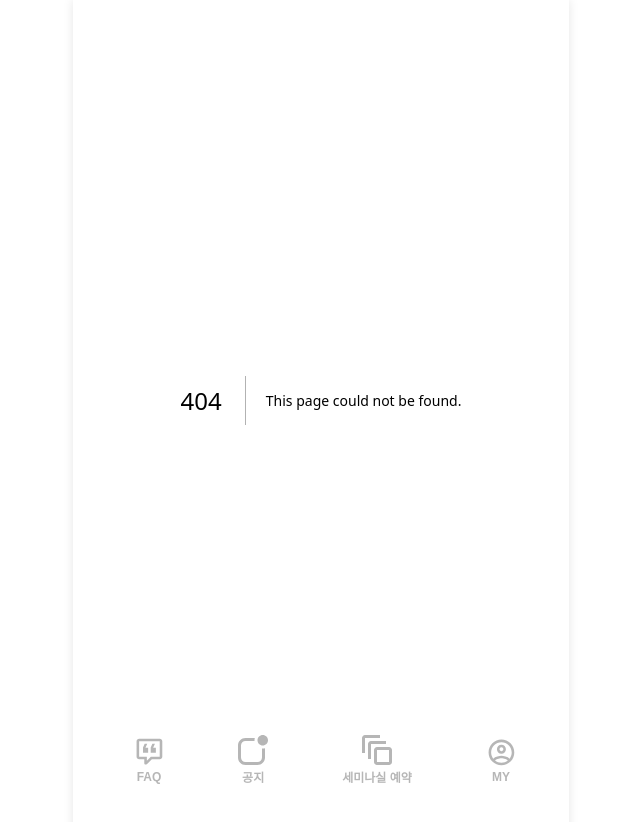
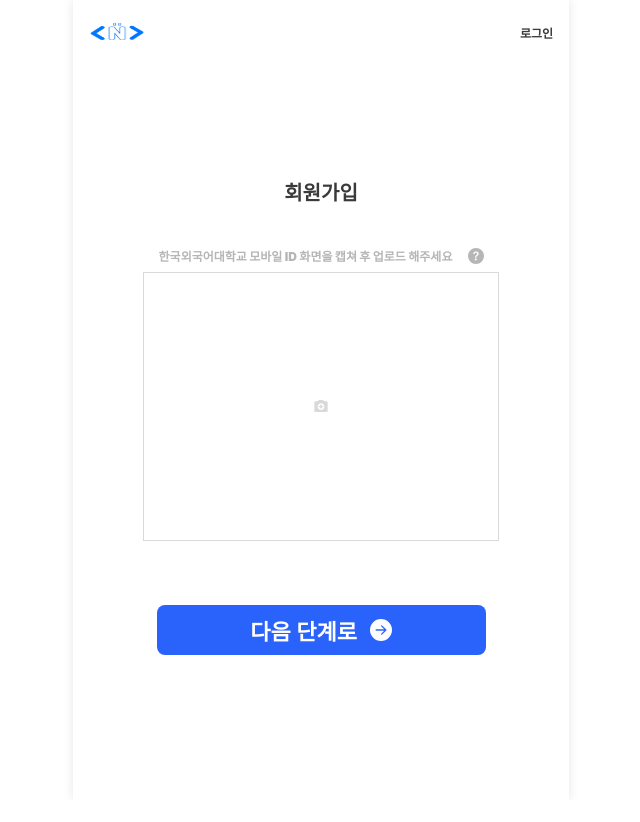
Before and after one commit to ComNCheck/ComNCheck-FE, a Next.js app: page /signup in a window 1280 px wide. Before the commit this address had no page. Shown: the top 822 px of the page, without its empty margins (319-959 px from the left). After the commit the page ends 800 px from the top, so only its background shows below. Built offline with nearby package versions, Linux system fonts and the light colour scheme; a web font is replaced by a local one.

Commit message:
feat : 충돌 병합 및 header nav바 추가가

```diff
--- a/package.json
+++ b/package.json
@@ -12,6 +12,7 @@
     "next": "15.1.4",
     "react": "^19.0.0",
     "react-dom": "^19.0.0",
+    "react-icons": "^5.4.0",
     "styled-components": "^6.1.14"
   },
   "devDependencies": {
--- a/src/app/layout.tsx
+++ b/src/app/layout.tsx
@@ -1,4 +1,4 @@
-import type { Metadata } from "next";
+"use client";
 import StyledComponentsRegistry from "../lib/registry";
 import Container from "../components/Container";
 import MobileWapper from "../components/MobileWapper";
@@ -6,21 +6,22 @@ import ThemeProviderWrapper from "./styles/ThemeProviderWrapper";
 import BottomNavbar from "../components/BottomNavbar";
 import GlobalStyle from "./styles/globalStyle";
 import HeaderNavbar from "@/components/HeaderNavbar";
-
-export const metadata: Metadata = {
-  title: "ComNCheck",
-  description:
-    "GcomNCheck: Ensuring students never miss an important announcement.",
-  icons: {
-    icon: "/logo.png",
-  },
-};
+import { usePathname } from "next/navigation";
 
 export default function RootLayout({
   children,
 }: Readonly<{
   children: React.ReactNode;
 }>) {
+  const pathname = usePathname();
+
+  const hideNavbarPaths = [
+    "/login",
+    "/login/first",
+    "/signup",
+    "/signup/complete",
+  ]; // 네비바 숨길 경로 배열
+  const shouldHideNavbar = hideNavbarPaths.includes(pathname);
   return (
     <html lang="en">
       <body>
@@ -30,7 +31,7 @@ export default function RootLayout({
             <Container>
               <HeaderNavbar />
               <MobileWapper>{children}</MobileWapper>
-              <BottomNavbar />
+              {!shouldHideNavbar && <BottomNavbar />}
             </Container>
           </ThemeProviderWrapper>
         </StyledComponentsRegistry>
--- /dev/null
+++ b/src/app/signup/page.tsx
@@ -0,0 +1,105 @@
+"use client";
+
+import styled from "styled-components";
+import { BsFillQuestionCircleFill } from "react-icons/bs";
+import { theme } from "../styles/theme";
+import { MdCameraEnhance } from "react-icons/md";
+import { useState } from "react";
+import { useRouter } from "next/navigation";
+import NextBtn from "@/components/button/nextBtn";
+
+interface PictureSpaceProps {
+  isActive: boolean;
+}
+
+const Wrapper = styled.div`
+  display: flex;
+  flex-direction: column;
+  align-items: center;
+`;
+const Header = styled.div`
+  height: 4rem;
+  width: 100%;
+  max-width: 31rem;
+
+  box-sizing: border-box;
+  position: fixed;
+  top: 0;
+  display: flex;
+  align-items: center;
+  justify-content: space-between;
+  padding: 1rem;
+
+  color: ${theme.colors.text};
+  text-align: right;
+  font-family: Inter;
+  font-size: 0.75rem;
+  font-weight: 900;
+`;
+const Logo = styled.img`
+  width: 3.50138rem;
+  height: 1.99269rem;
+`;
+const Title = styled.div`
+  margin: 7rem 0 2.56rem 0;
+  color: ${theme.colors.text};
+  font-family: Inter;
+  font-size: 1.25rem;
+  font-weight: 900;
+`;
+const SubTitleContainer = styled.div`
+  display: flex;
+  flex-direction: row;
+  align-items: center;
+  justify-content: center;
+  margin-bottom: 0.5rem;
+  gap: 1rem;
+  color: ${theme.colors.mutedText};
+`;
+const SubTitle = styled.div`
+  font-family: Inter;
+  font-size: 0.75rem;
+  font-weight: 900;
+`;
+const SubButton = styled.div`
+  width: 0.9375rem;
+  height: 0.9375rem;
+`;
+const PictureSpace = styled.div<PictureSpaceProps>`
+  width: 22.25rem;
+  height: 16.8125rem;
+  border: ${(props) =>
+    props.isActive ? `3px solid ${theme.colors.primary}` : "1px solid#d9d9d9"};
+  display: flex;
+  align-items: center;
+  justify-content: center;
+`;
+
+export default function Signup() {
+  const [isActive, setIsActive] = useState(false);
+  const router = useRouter();
+  const handleClick = () => {
+    setIsActive(!isActive);
+  };
+  return (
+    <Wrapper>
+      <Header>
+        <Logo src="/logo.png" alt="로고" />
+        <div onClick={() => router.push("/login")}>로그인</div>
+      </Header>
+      <Title>회원가입</Title>
+      <SubTitleContainer>
+        <SubTitle>
+          한국외국어대학교 모바일 ID 화면을 캡쳐 후 업로드 해주세요
+        </SubTitle>
+        <SubButton>
+          <BsFillQuestionCircleFill />
+        </SubButton>
+      </SubTitleContainer>
+      <PictureSpace isActive={isActive} onClick={handleClick}>
+        <MdCameraEnhance color={isActive ? theme.colors.primary : "#d9d9d9"} />
+      </PictureSpace>
+      <NextBtn />
+    </Wrapper>
+  );
+}
--- /dev/null
+++ b/src/components/button/nextBtn.tsx
@@ -0,0 +1,28 @@
+import { theme } from "@/app/styles/theme";
+import { BsFillArrowRightCircleFill } from "react-icons/bs";
+import styled from "styled-components";
+
+const Button = styled.button`
+  width: 20.5625rem;
+  height: 3.125rem;
+  border-radius: 0.5rem;
+  background-color: #2a63fb;
+  color: ${theme.button.primary.text};
+  display: flex;
+  align-items: center;
+  justify-content: center;
+  text-align: center;
+  font-family: Pretendard;
+  font-size: 1.375rem;
+  font-weight: 700;
+  gap: 0.81rem;
+  margin-top: 4rem;
+`;
+
+export default function NextBtn() {
+  return (
+    <Button>
+      다음 단계로 <BsFillArrowRightCircleFill />
+    </Button>
+  );
+}
```
Also changed, not shown: src/app/head.tsx (added, +10 -0 lines), src/app/login/first/page.tsx (added, +78 -0 lines), src/app/login/page.tsx (+83 -2 lines), src/app/signup/complete/page.tsx (added, +57 -0 lines), public/GoogleLogo.svg (added), 1 other file (tests, documents, lock files or other folders).
